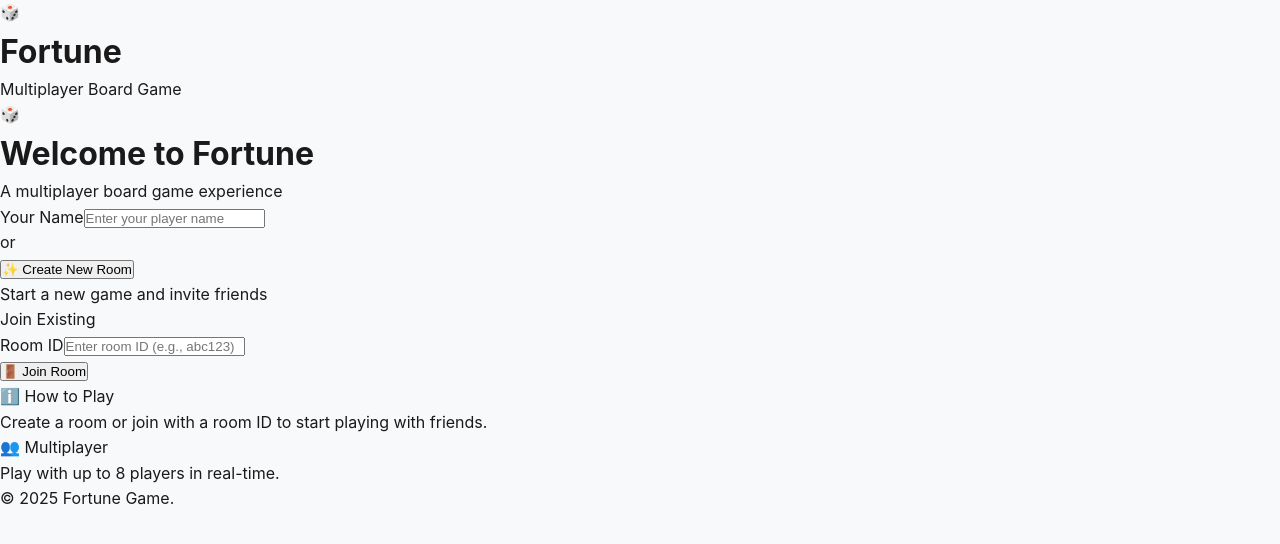
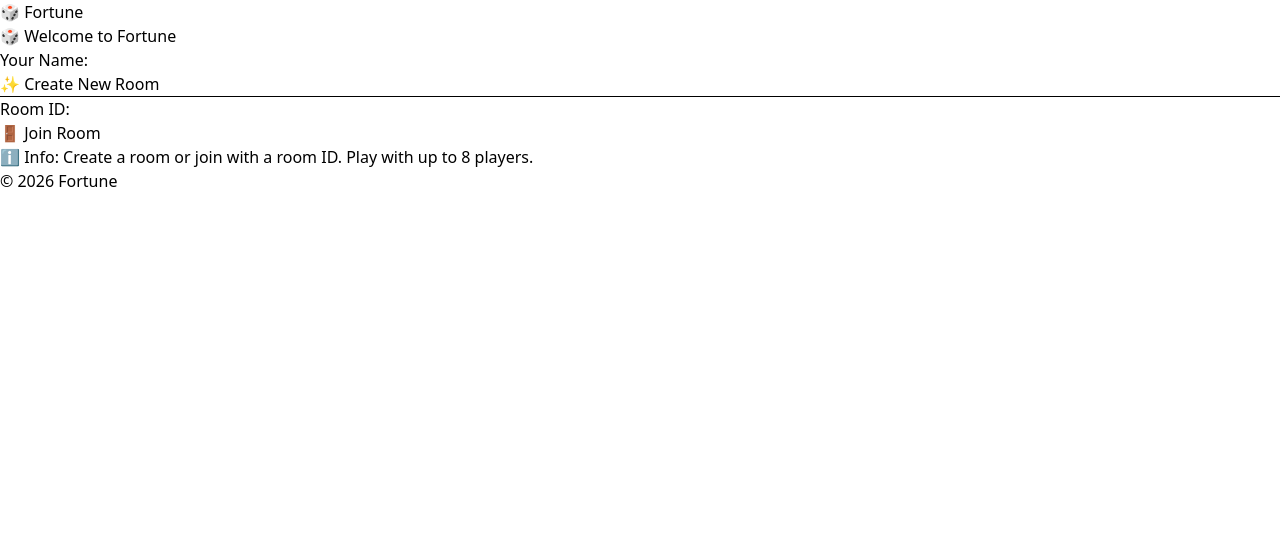
Before and after one commit to mukunda18/Fortune, a Next.js app: page / in a window 1280 px wide. Shown: the top 544 px of the page. Built offline with nearby package versions, Linux system fonts and the light colour scheme.

Commit message:
fixed bugs

```diff
--- a/app/globals.css
+++ b/app/globals.css
@@ -1,108 +1 @@
-:root {
-  --background: #f8f9fa;
-  --foreground: #1a1a1a;
-  --primary: #2563eb;
-  --primary-dark: #1e40af;
-  --secondary: #10b981;
-  --danger: #ef4444;
-  --warning: #f59e0b;
-  --success: #10b981;
-  --border-color: #e5e7eb;
-}
-
-@media (prefers-color-scheme: dark) {
-  :root {
-    --background: #0f172a;
-    --foreground: #f1f5f9;
-    --primary: #3b82f6;
-    --primary-dark: #2563eb;
-    --secondary: #10b981;
-    --danger: #f87171;
-    --warning: #fbbf24;
-    --success: #34d399;
-    --border-color: #334155;
-  }
-}
-
-* {
-  margin: 0;
-  padding: 0;
-  box-sizing: border-box;
-}
-
-html {
-  scroll-behavior: smooth;
-}
-
-body {
-  background: var(--background);
-  color: var(--foreground);
-  font-family: -apple-system, BlinkMacSystemFont, "Segoe UI", "Roboto", "Oxygen",
-    "Ubuntu", "Cantarell", "Fira Sans", "Droid Sans", "Helvetica Neue",
-    sans-serif;
-  -webkit-font-smoothing: antialiased;
-  -moz-osx-font-smoothing: grayscale;
-  line-height: 1.6;
-}
-
-/* Custom scrollbar */
-::-webkit-scrollbar {
-  width: 8px;
-  height: 8px;
-}
-
-::-webkit-scrollbar-track {
-  background: transparent;
-}
-
-::-webkit-scrollbar-thumb {
-  background: var(--border-color);
-  border-radius: 4px;
-}
-
-::-webkit-scrollbar-thumb:hover {
-  background: var(--primary);
-}
-
-/* Utility classes */
-.container-padding {
-  padding: 1rem;
-}
-
-@media (min-width: 768px) {
-  .container-padding {
-    padding: 2rem;
-  }
-}
-
-.fade-in {
-  animation: fadeIn 0.3s ease-in-out;
-}
-
-@keyframes fadeIn {
-  from {
-    opacity: 0;
-    transform: translateY(10px);
-  }
-
-  to {
-    opacity: 1;
-    transform: translateY(0);
-  }
-}
-
-.pulse-soft {
-  animation: pulseSoft 2s ease-in-out infinite;
-}
-
-@keyframes pulseSoft {
-
-  0%,
-  100% {
-    opacity: 1;
-  }
-
-  50% {
-    opacity: 0.7;
-  }
-}
+@import "tailwindcss";
--- a/app/layout.tsx
+++ b/app/layout.tsx
@@ -1,20 +1,9 @@
 import type { Metadata } from "next";
-import { Geist, Geist_Mono } from "next/font/google";
 import "./globals.css";
 
-const geistSans = Geist({
-  variable: "--font-geist-sans",
-  subsets: ["latin"],
-});
-
-const geistMono = Geist_Mono({
-  variable: "--font-geist-mono",
-  subsets: ["latin"],
-});
-
 export const metadata: Metadata = {
-  title: "Fortune - Monopoly Game",
-  description: "Play Fortune, a multiplayer Monopoly-like game with friends online",
+  title: "Fortune",
+  description: "Monopoly Game",
 };
 
 export default function RootLayout({
@@ -24,39 +13,14 @@ export default function RootLayout({
 }>) {
   return (
     <html lang="en">
-      <body className={`${geistSans.variable} ${geistMono.variable} antialiased`}>
-        <div>
-          {/* Header */}
-          <header>
-            <div>
-              <div>
-                <div>
-                  <span>🎲</span>
-                </div>
-                <h1>
-                  Fortune
-                </h1>
-              </div>
-              <p>
-                Multiplayer Board Game
-              </p>
-            </div>
-          </header>
-
-          {/* Main Content */}
-          <main>
-            {children}
-          </main>
-
-          {/* Footer */}
-          <footer>
-            <div>
-              <p>
-                © 2025 Fortune Game.
-              </p>
-            </div>
-          </footer>
-        </div>
+      <body>
+        <header>
+          <h1>🎲 Fortune</h1>
+        </header>
+        <main>{children}</main>
+        <footer>
+          <p>© 2026 Fortune</p>
+        </footer>
       </body>
     </html>
   );
--- a/app/page.tsx
+++ b/app/page.tsx
@@ -23,193 +23,74 @@ export default function Home() {
   }, []);
 
   const handleJoinRoom = async () => {
-    setError("");
+    if (!playerInput.trim() || !roomInput.trim()) {
+      setError("Please enter name and room ID");
+      return;
+    }
+    setIsLoading(true);
+    setPlayerName(playerInput);
+    router.push(`/room/${roomInput}`);
+  };
 
+  const handleCreateRoom = async () => {
     if (!playerInput.trim()) {
       setError("Please enter a player name");
       return;
     }
-    if (!roomInput.trim()) {
-      setError("Please enter a room ID");
-      return;
-    }
-
-    setIsLoading(true);
-    try {
-      setPlayerName(playerInput);
-      router.push(`/room/${roomInput}`);
-    } catch (err) {
-      setError("Failed to join room. Please try again.");
-      setIsLoading(false);
-    }
-  };
-
-  const handleCreateRoom = async () => {
-    setError("");
-
-    if (!playerInput.trim()) {
-      setError("Please enter a player name");
-      return;
-    }
-
     setIsLoading(true);
     try {
       const roomId = await roomService.createRoom();
-      if (!roomId) {
-        setError("Failed to create room. Please try again.");
-        return;
-      }
+      if (!roomId) throw new Error();
       setPlayerName(playerInput);
       router.push(`/room/${roomId}`);
-    } catch (err) {
-      console.error(err);
-      setError("Failed to create room. Please try again.");
+    } catch {
+      setError("Failed to create room");
       setIsLoading(false);
     }
   };
 
   return (
-    <div>
-      <div>
-        {/* Welcome Section */}
-        <div>
-          <div>
-            <span>🎲</span>
-          </div>
-          <h1>
-            Welcome to Fortune
-          </h1>
+    <section>
+      <h2>🎲 Welcome to Fortune</h2>
+
       <p>
-            A multiplayer board game experience
-          </p>
-        </div>
-
-        {/* Main Card */}
-        <div>
-          {/* Player Name Input */}
-          <div>
-            <label>
-              Your Name
-            </label>
+        <label>Your Name: </label>
         <input
           type="text"
-              placeholder="Enter your player name"
           value={playerInput}
-              onChange={(e) => {
-                setPlayerInput(e.target.value);
-                setError("");
-              }}
+          onChange={e => setPlayerInput(e.target.value)}
           disabled={isLoading}
         />
-          </div>
+      </p>
 
-          {/* Error Message */}
-          {error && (
-            <div>
-              ⚠️ {error}
-            </div>
-          )}
+      {error && <p style={{ color: 'red' }}>⚠️ {error}</p>}
 
-          {/* Divider */}
-          <div>
-            <div>
-              <div></div>
-            </div>
-            <div>
-              <span>
-                or
-              </span>
-            </div>
-          </div>
+      <section>
+        <button onClick={handleCreateRoom} disabled={isLoading}>
+          {isLoading ? "Creating..." : "✨ Create New Room"}
+        </button>
+      </section>
 
-          {/* Create Room Section */}
-          <div>
-            <button
-              onClick={handleCreateRoom}
-              disabled={isLoading}
-            >
-              {isLoading ? (
-                <>
-                  <div></div>
-                  Creating...
-                </>
-              ) : (
-                <>
-                  ✨ Create New Room
-                </>
-              )}
-            </button>
+      <hr />
+
+      <section>
         <p>
-              Start a new game and invite friends
-            </p>
-          </div>
-
-          {/* Divider */}
-          <div>
-            <div>
-              <div></div>
-            </div>
-            <div>
-              <span>
-                Join Existing
-              </span>
-            </div>
-          </div>
-
-          {/* Join Room Section */}
-          <div>
-            <label>
-              Room ID
-            </label>
+          <label>Room ID: </label>
           <input
             type="text"
-              placeholder="Enter room ID (e.g., abc123)"
             value={roomInput}
-              onChange={(e) => {
-                setRoomInput(e.target.value);
-                setError("");
-              }}
+            onChange={e => setRoomInput(e.target.value)}
             disabled={isLoading}
           />
-          </div>
+        </p>
+        <button onClick={handleJoinRoom} disabled={isLoading}>
+          {isLoading ? "Joining..." : "🚪 Join Room"}
+        </button>
+      </section>
 
-          <button
-            onClick={handleJoinRoom}
-            disabled={isLoading}
-          >
-            {isLoading ? (
-              <>
-                <div></div>
-                Joining...
-              </>
-            ) : (
-              <>
-                🚪 Join Room
-              </>
-            )}
-          </button>
-        </div>
-
-        {/* Info Section */}
-        <div>
-          <div>
-            <p>
-              ℹ️ How to Play
-            </p>
-            <p>
-              Create a room or join with a room ID to start playing with friends.
-            </p>
-          </div>
-          <div>
-            <p>
-              👥 Multiplayer
-            </p>
-            <p>
-              Play with up to 8 players in real-time.
-            </p>
-          </div>
-        </div>
-      </div>
-    </div>
+      <footer>
+        <p>ℹ️ Info: Create a room or join with a room ID. Play with up to 8 players.</p>
+      </footer>
+    </section>
   );
 }
--- a/app/room/[roomId]/page.tsx
+++ b/app/room/[roomId]/page.tsx
@@ -3,12 +3,15 @@
 import { useEffect, useState } from "react";
 import { useRouter, useParams } from "next/navigation";
 import { useAtom } from "jotai";
+
 import {
   roomAtom,
   connectingAtom,
   playerNameAtom,
+  connectionErrorAtom,
 } from "@/stores/roomStore";
 import { roomService, socketService } from "@/services";
+
 import GameStateViewer from "@/components/gameboard";
 
 export default function RoomPage() {
@@ -17,10 +20,10 @@ export default function RoomPage() {
 
   const [room] = useAtom(roomAtom);
   const [connecting] = useAtom(connectingAtom);
+  const [connectionError] = useAtom(connectionErrorAtom);
   const [playerName] = useAtom(playerNameAtom);
   const [error, setError] = useState("");
   const [isJoining, setIsJoining] = useState(false);
-
   const router = useRouter();
 
   useEffect(() => {
@@ -31,119 +34,47 @@ export default function RoomPage() {
   }, []);
 
   const handleLeaveRoom = async () => {
-    try {
-      roomService.leaveRoom();
-      router.push("/");
-    } catch (error) {
-      setError("Failed to leave room");
-    }
+    await roomService.leaveRoom();
+    router.push("/");
   };
 
   const handleJoinRoom = async () => {
     if (!roomId) return;
-
     setError("");
     setIsJoining(true);
     try {
       await roomService.joinRoom(roomId);
+      setIsJoining(false);
     } catch (error) {
-      const message = error instanceof Error ? error.message : "Failed to join room";
-      setError(message);
+      setError(error instanceof Error ? error.message : "Failed to join room");
       setIsJoining(false);
     }
   };
 
   return (
-    <div>
-      {/* Header */}
-      <div>
-        <div>
-          <div>
-            <div>
-              <span>🎮</span>
-            </div>
-            <h1>
-              Room: {roomId}
-            </h1>
-          </div>
-          <p>
-            Player: <span>{playerName}</span>
-          </p>
-        </div>
+    <article>
+      <header>
+        <h2>🎮 Room: {roomId}</h2>
+        <p>Player: {playerName}</p>
+        <p>Status: {room.joined ? '✅ Joined' : '⏳ Waiting'}</p>
+        <button onClick={handleLeaveRoom} disabled={connecting || isJoining}>Leave</button>
+      </header>
 
-        <div>
-          <div>
-            <p>
-              Status:
-              <span>
-                {room.joined ? '✅ Joined' : '⏳ Waiting'}
-              </span>
-            </p>
-          </div>
+      {error && <p style={{ color: 'red' }}>⚠️ {error}</p>}
+      {connectionError && <p style={{ color: 'red' }}>⚠️ Connection Error: {connectionError}</p>}
+      {connecting && <p>Connecting to server...</p>}
 
-          <button
-            onClick={handleLeaveRoom}
-            disabled={connecting || isJoining}
-          >
-            Leave
+      {!room.joined && !connecting && (
+        <section>
+          <h3>Ready to Join?</h3>
+          <p>Click below to start playing</p>
+          <button onClick={handleJoinRoom} disabled={isJoining}>
+            {isJoining ? "Joining..." : "🚀 Join Room Now"}
           </button>
-        </div>
-      </div>
-
-      {/* Error Message */}
-      {error && (
-        <div>
-          <span>⚠️</span>
-          <div>
-            <p>Error</p>
-            <p>{error}</p>
-          </div>
-        </div>
+        </section>
       )}
 
-      {/* Connection Status */}
-      {connecting && (
-        <div>
-          <div></div>
-          <span>Connecting to server...</span>
-        </div>
-      )}
-
-      {/* Join Room Section */}
-      {!room.joined && !connecting && (
-        <div>
-          <div>
-            <h2>
-              Ready to Join?
-            </h2>
-            <p>
-              Click the button below to join this room and start playing
-            </p>
-          </div>
-
-          {isJoining && (
-            <div>
-              <div></div>
-              <span>Joining room...</span>
-            </div>
-          )}
-
-          {!isJoining && (
-            <button
-              onClick={handleJoinRoom}
-            >
-              🚀 Join Room Now
-            </button>
-          )}
-        </div>
-      )}
-
-      {/* Game Board */}
-      {room.joined && (
-        <div>
-          <GameStateViewer />
-        </div>
-      )}
-    </div>
+      {room.joined && <GameStateViewer />}
+    </article>
   );
 }
--- a/gameInterfaces/bank.ts
+++ b/gameInterfaces/bank.ts
@@ -1,5 +1,3 @@
 export interface Bank {
     money: number;
-    houses: number;
-    hotels: number;
 }
```
Also changed, not shown: services/core/socketService.ts (+13 -34 lines), services/features/roomService.ts (+5 -5 lines), 2 other files (tests, documents, lock files or other folders). Lines whose indentation alone changed are shown as unchanged.
